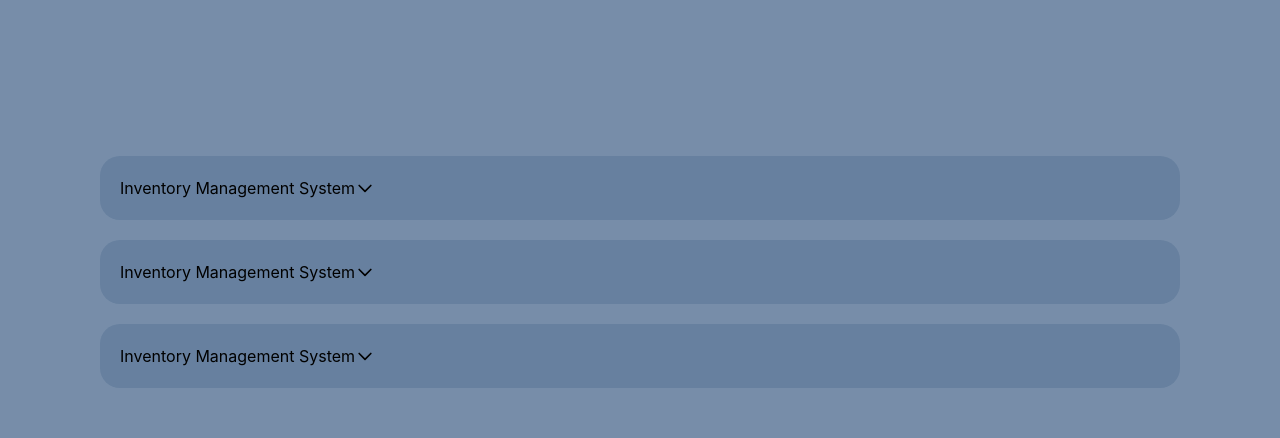
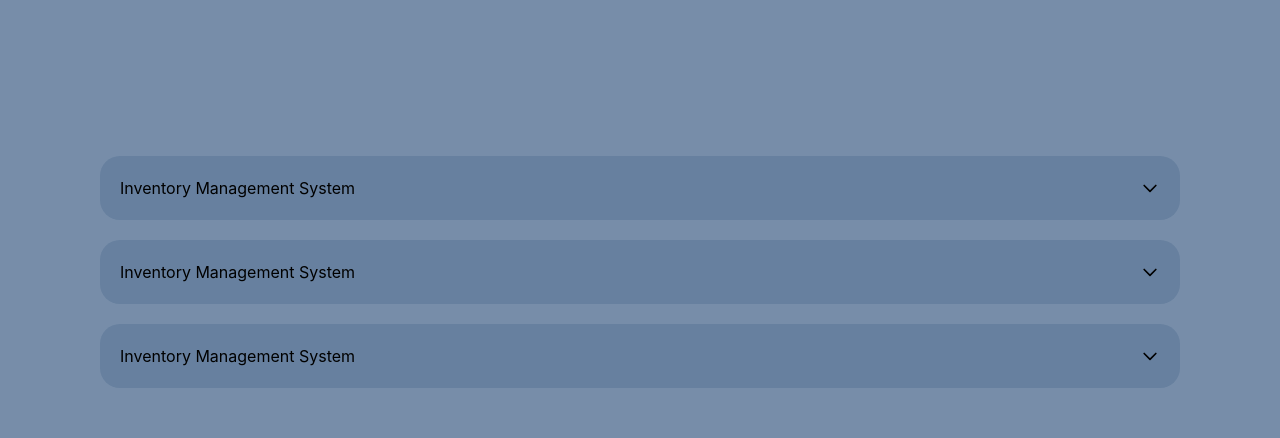
Before and after one commit to yogeshsingh2672000/portfolio, a React (Create React App) app: page / in a window 1280 px wide. Shown: the part 2980-3418 px from the top of the page. Built offline with nearby package versions, Linux system fonts and the light colour scheme.

Commit message:
accordion justify-between bug

```diff
--- a/src/App.css
+++ b/src/App.css
@@ -65,3 +65,7 @@
   letter-spacing: 0em;
   line-height: 1.5;
 }
+
+.antialiased {
+  justify-content: space-between;
+}
```
